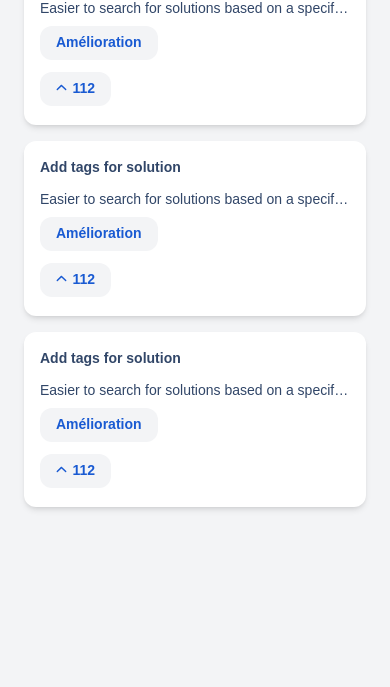
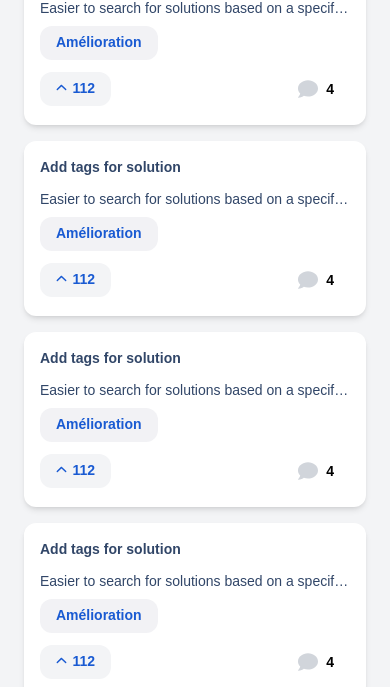
Before and after one commit to pmlthomas/product-feedback, a Next.js app: page / in a window 390 px wide. Shown: the part 218-905 px from the top of the page. Before the commit the page ends 844 px from the top, so only its background shows below. Built offline with nearby package versions, Linux system fonts and the light colour scheme; no server answers.

Commit message:
feat: homepage mobile responsive page completed

```diff
--- a/app/(homepage)/components/feedbackCard.tsx
+++ b/app/(homepage)/components/feedbackCard.tsx
@@ -1,4 +1,5 @@
 import React from "react";
+import { FaComment } from "react-icons/fa";
 import { IoIosArrowUp } from "react-icons/io";
 
 export default function FeedbackCard() {
@@ -10,9 +11,10 @@ export default function FeedbackCard() {
             <p className="text-lightDark text-sm mb-2 line-clamp-1">
                 Easier to search for solutions based on a specific stack.
             </p>
-            <p className="p-1 px-4 text-sm rounded-xl w-fit font-semibold cursor-pointer select-none bg-gray-100 text-darkBlue h-fit pb-2 mb-3 mt-2 pt-1.5">
+            <p className="p-1 px-4 text-sm rounded-xl w-fit font-semibold cursor-pointer select-none bg-lightGray text-darkBlue h-fit pb-2 mb-3 mt-2 pt-1.5">
                 Amélioration
             </p>
+            <div className="flex justify-between mr-4">
                 <div className="flex p-1 pt-1.5 px-4 text-sm rounded-xl w-fit font-semibold cursor-pointer select-none bg-gray-100 text-darkBlue h-fit pb-2">
                     <IoIosArrowUp
                         size={15}
@@ -20,6 +22,11 @@ export default function FeedbackCard() {
                     />
                     <p>112</p>
                 </div>
+                <div className="flex mt-[7px]">
+                    <FaComment size={20} color="#d1d5db" className="mr-2" />
+                    <p className="text-sm font-semibold">4</p>
+                </div>
+            </div>
         </div>
     );
 }
--- a/app/(homepage)/page.tsx
+++ b/app/(homepage)/page.tsx
@@ -10,6 +10,7 @@ export default function Homepage() {
             <FeedbackCard />
             <FeedbackCard />
             <FeedbackCard />
+            <FeedbackCard />
         </div>
     );
 }
--- a/app/Navbar/components/categories.tsx
+++ b/app/Navbar/components/categories.tsx
@@ -6,16 +6,24 @@ export default function Categories() {
         useState<string>("");
     const [categoriesButtons, setCategoriesButtons] = useState<any>(null);
 
+    function handleCategoryClick(el: string) {
+        if (currentClickedCategory === el) {
+            setCurrentClickedCategory("");
+        } else {
+            setCurrentClickedCategory(el);
+        }
+    }
+
     useEffect(() => {
         setCategoriesButtons(
             categories.map((el, i) => {
                 return (
                     <p
-                        onClick={() => setCurrentClickedCategory(el)}
+                        onClick={() => handleCategoryClick(el)}
                         className={`p-1 px-4 rounded-xl cursor-pointer select-none ${
                             currentClickedCategory === el
                                 ? "bg-darkBlue text-white h-fit pb-2 pt-1.5"
-                                : "bg-gray-100 text-darkBlue h-fit pb-2 pt-1.5"
+                                : "bg-lightGray text-darkBlue h-fit pb-2 pt-1.5"
                         }`}
                         key={i}
                     >
--- a/tailwind.config.js
+++ b/tailwind.config.js
@@ -9,10 +9,9 @@ module.exports = {
         extend: {
             colors: {
                 purple: "#b90d97",
-                blue: "#00b5c6",
-                orange: "#e27d5f",
                 darkBlue: "#195ad2",
                 lightDark: "#314668",
+                lightGray: "#f2f2f5",
             },
             fontFamily: {
                 poppins: ["Poppins", "sans-serif"],
```
Lines whose indentation alone changed are shown as unchanged.
